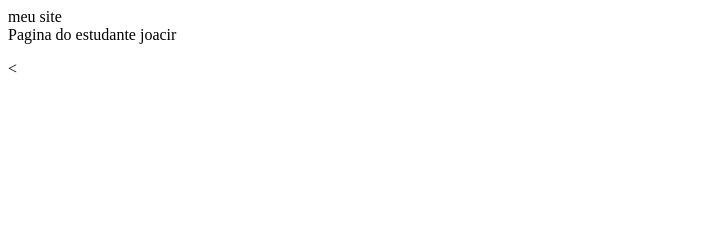
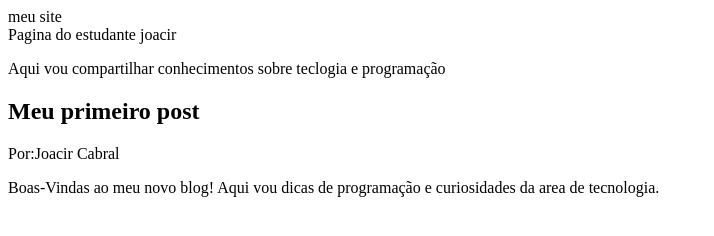
Before and after one commit to joacircabral-glitch/projeto-pagina-web-unidade-1-alura, a plain HTML site: page index.html in a window 1280 px wide. Shown: the whole page, without its empty margins (0-714 px from the left). Drawn offline with Linux system fonts and the light colour scheme.

Commit message:
Add files via upload

```diff
--- a/index.html
+++ b/index.html
@@ -5,13 +5,19 @@
 <head>
     <meta charset="UTF-8">
     <meta name="viewport" content="width=device-width", inicial-scale="1.0"
-</title>meu site</title>
+    <title>meu site</title>
 
 </head>
 
 </body>
 <header
-</h1>Pagina do estudante joacir</h1>
-</p>
-
-<
+<h1>Pagina do estudante joacir</h1>
+<p>Aqui vou compartilhar conhecimentos sobre teclogia e programação</p>
+</head>
+<main>
+<h2>Meu primeiro post</h2>
+<p>Por:Joacir Cabral</p>
+<p>Boas-Vindas ao meu novo blog! Aqui vou dicas de programação
+e curiosidades da area de tecnologia.</p>
+</main>
+</body>
```
